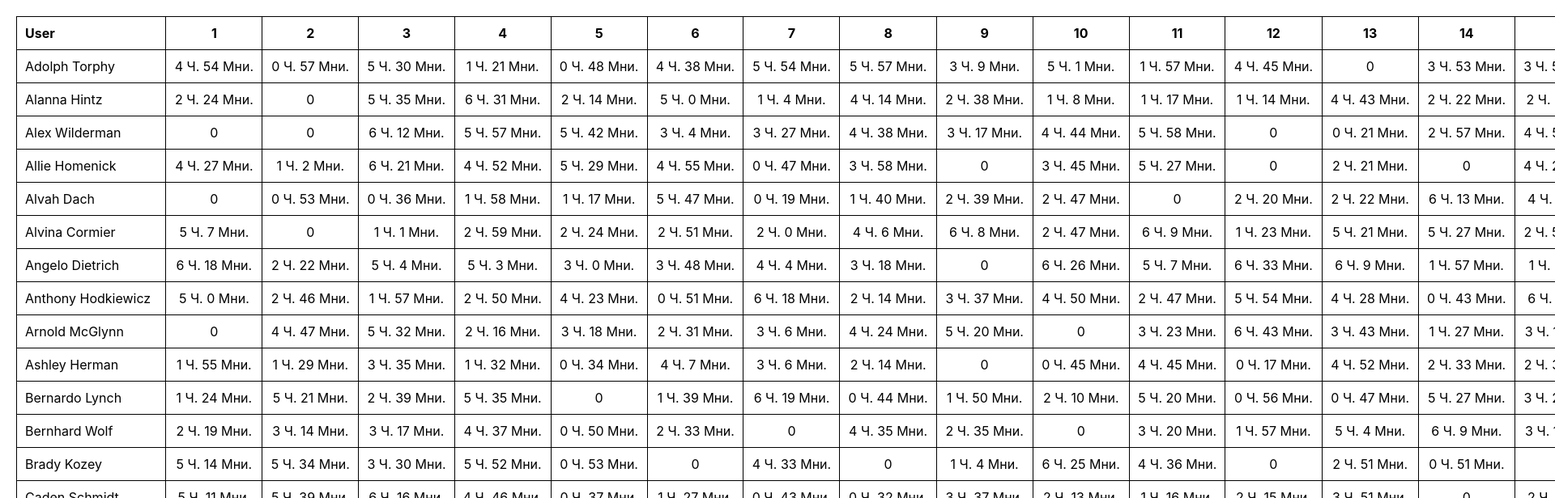
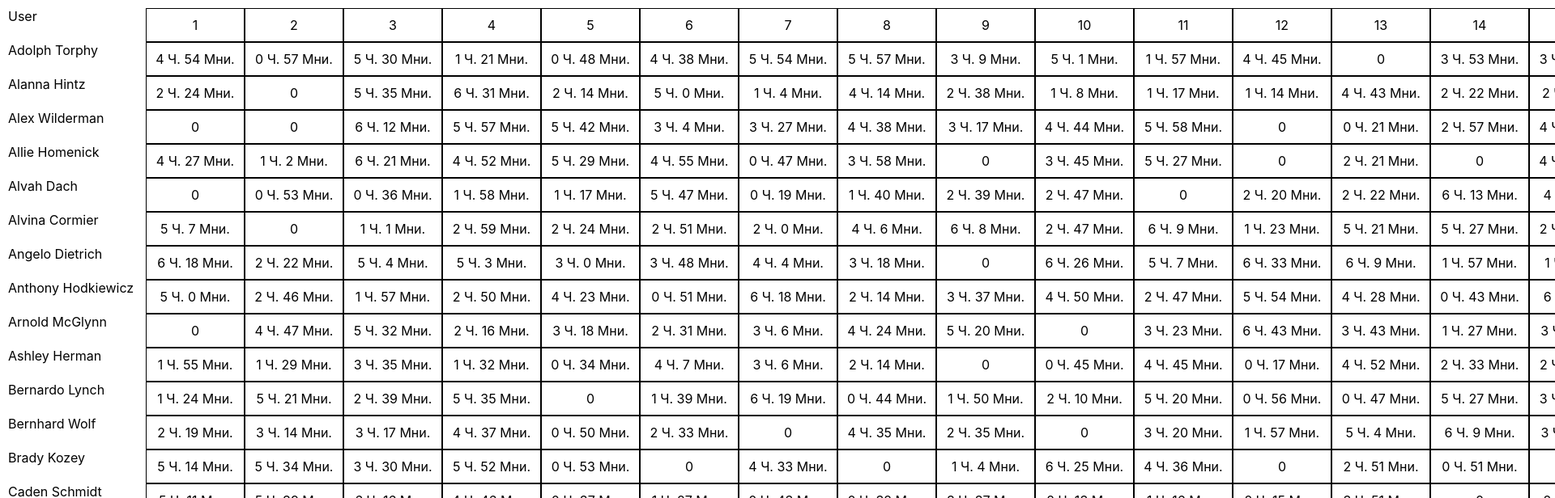
Before and after one commit to notequal21/doc95-test, a React (Create React App) app: page / in a window 1280 px wide. Shown: the top 616 px of the page at 81% size, 1920 px wide, since content can reach past the window. Built offline with nearby package versions, Linux system fonts and the light colour scheme.

Commit message:
some changes in markup

```diff
--- a/src/App.js
+++ b/src/App.js
@@ -11,44 +11,50 @@ function App() {
   })
 
   return (
-    <table className={`${style.table}`}>
-      <tr className={`${style.tableHeader}`}>
-        <th className={`${style.table__col}`}> User</th>
-        <th className={`${style.table__col}`}>1</th>
-        <th className={`${style.table__col}`}>2</th>
-        <th className={`${style.table__col}`}>3</th>
-        <th className={`${style.table__col}`}>4</th>
-        <th className={`${style.table__col}`}>5</th>
-        <th className={`${style.table__col}`}>6</th>
-        <th className={`${style.table__col}`}>7</th>
-        <th className={`${style.table__col}`}>8</th>
-        <th className={`${style.table__col}`}>9</th>
-        <th className={`${style.table__col}`}>10</th>
-        <th className={`${style.table__col}`}>11</th>
-        <th className={`${style.table__col}`}>12</th>
-        <th className={`${style.table__col}`}>13</th>
-        <th className={`${style.table__col}`}>14</th>
-        <th className={`${style.table__col}`}>15</th>
-        <th className={`${style.table__col}`}>16</th>
-        <th className={`${style.table__col}`}>17</th>
-        <th className={`${style.table__col}`}>18</th>
-        <th className={`${style.table__col}`}>19</th>
-        <th className={`${style.table__col}`}>20</th>
-        <th className={`${style.table__col}`}>21</th>
-        <th className={`${style.table__col}`}>22</th>
-        <th className={`${style.table__col}`}>23</th>
-        <th className={`${style.table__col}`}>24</th>
-        <th className={`${style.table__col}`}>25</th>
-        <th className={`${style.table__col}`}>26</th>
-        <th className={`${style.table__col}`}>27</th>
-        <th className={`${style.table__col}`}>28</th>
-        <th className={`${style.table__col}`}>29</th>
-        <th className={`${style.table__col}`}>30</th>
-        <th className={`${style.table__col}`}>31</th>
-        <th className={`${style.table__col}`}>Total</th>
-      </tr>
-      {usersList}
-    </table>
+    <>
+      <div className={`${style.table}`}>
+        <div className={`${style.tableRow}`}>
+          <div className={`${style.table__firstCol}`}>
+            User
+          </div>
+          <div className={`${style.table__col}`}>1</div>
+          <div className={`${style.table__col}`}>2</div>
+          <div className={`${style.table__col}`}>3</div>
+          <div className={`${style.table__col}`}>4</div>
+          <div className={`${style.table__col}`}>5</div>
+          <div className={`${style.table__col}`}>6</div>
+          <div className={`${style.table__col}`}>7</div>
+          <div className={`${style.table__col}`}>8</div>
+          <div className={`${style.table__col}`}>9</div>
+          <div className={`${style.table__col}`}>10</div>
+          <div className={`${style.table__col}`}>11</div>
+          <div className={`${style.table__col}`}>12</div>
+          <div className={`${style.table__col}`}>13</div>
+          <div className={`${style.table__col}`}>14</div>
+          <div className={`${style.table__col}`}>15</div>
+          <div className={`${style.table__col}`}>16</div>
+          <div className={`${style.table__col}`}>17</div>
+          <div className={`${style.table__col}`}>18</div>
+          <div className={`${style.table__col}`}>19</div>
+          <div className={`${style.table__col}`}>20</div>
+          <div className={`${style.table__col}`}>21</div>
+          <div className={`${style.table__col}`}>22</div>
+          <div className={`${style.table__col}`}>23</div>
+          <div className={`${style.table__col}`}>24</div>
+          <div className={`${style.table__col}`}>25</div>
+          <div className={`${style.table__col}`}>26</div>
+          <div className={`${style.table__col}`}>27</div>
+          <div className={`${style.table__col}`}>28</div>
+          <div className={`${style.table__col}`}>29</div>
+          <div className={`${style.table__col}`}>30</div>
+          <div className={`${style.table__col}`}>31</div>
+          <div className={`${style.table__lastCol}`}>
+            Total
+          </div>
+        </div>
+        {usersList}
+      </div>
+    </>
   );
 }
 
@@ -81,24 +87,19 @@ let TableRow = (props) => {
   }
 
   return (
-    <tr className={`${style.tableRow}`}>
-      <td className={`${style.table__col}`}>{props.fullName}</td>
+    <div className={`${style.tableRow}`}>
+      <div className={`${style.table__firstCol}`}>
+        {props.fullName}
+      </div>
       {
-        days.map(item => <td className={`${style.table__col}`}>{item}</td>)
+        days.map(item => <div className={`${style.table__col}`}>{item}</div>)
       }
-      <td className={`${style.table__col}`}>
+      <div className={`${style.table__lastCol}`}>
         {
           `${Math.floor(totalTime / 60)} ч. ${totalTime % 60} мин.`
         }
-      </td>
-      {/* {
-        props.days.map(day => {
-          return (
-            <td className={`${style.table__col}`}>{days}</td>
-          )
-        })
-      } */}
-    </tr>
+      </div>
+    </div>
   )
 }
 
--- a/src/Table.module.scss
+++ b/src/Table.module.scss
@@ -1,16 +1,22 @@
 .table {
-  margin: 20px;
-  border-collapse: collapse;
-  &Header {
+  margin: 10px;
+  &__firstCol {
+    flex: 0 0 170px;
   }
-  &row {
+  &__lastCol {
+    flex: 0 0 170px;
+    text-align: center;
+  }
+  &__days {
+    display: flex;
+  }
+  &Row {
+    display: flex;
+    position: relative;
   }
   &__col {
-    width: 100%;
+    flex: 0 0 100px;
     white-space: nowrap;
-    &:first-child {
-      text-align: left;
-    }
     text-align: center;
     border: 1px solid #000;
     padding: 10px;
```
